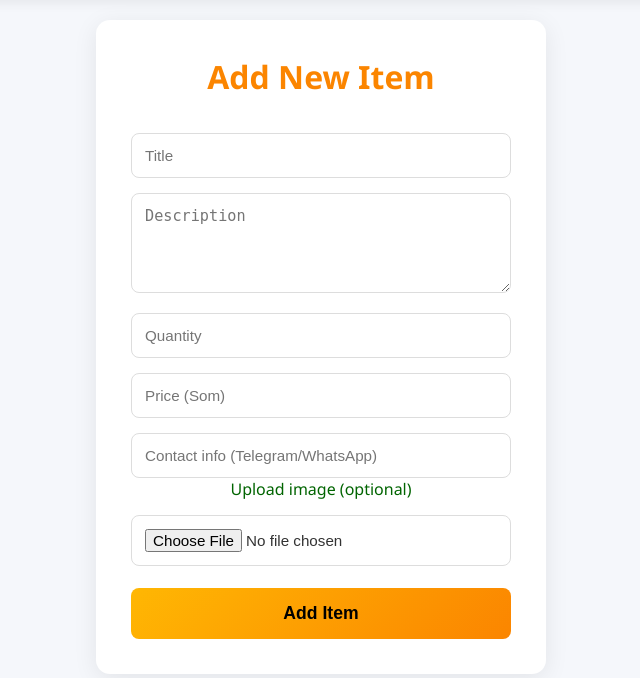
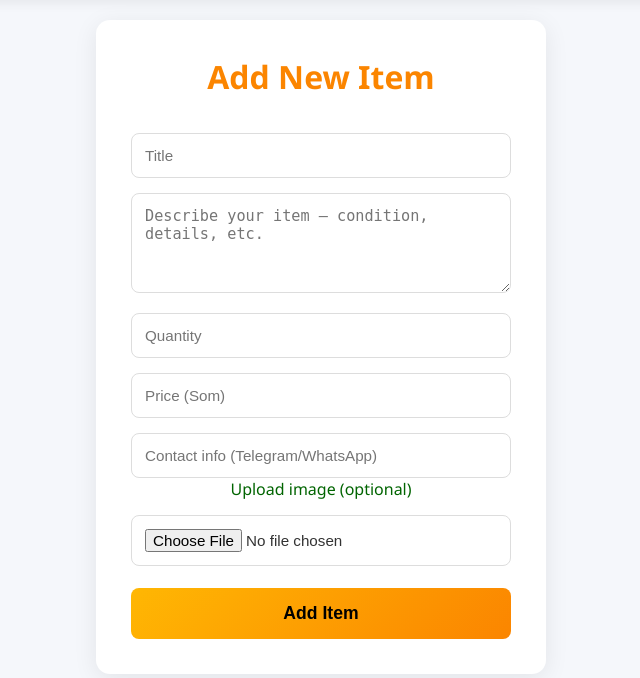
Before and after one commit to shomurodzoda-f-auca-2022/AUCA-Marketplace-Web-Platform, a Flask app: page /add_item in a window 1280 px wide. Shown: the part 65-743 px from the top of the page, without its empty margins (319-959 px from the left). Run offline with Flask 3, Linux system fonts and the light colour scheme; a user stored in the database is signed in.

Commit message:
Edit add_item description placeholder

```diff
--- a/app/templates/add_item.html
+++ b/app/templates/add_item.html
@@ -4,7 +4,7 @@
     <form method="POST" enctype="multipart/form-data">
         <h2>Add New Item</h2>
         <input type="text" name="title" placeholder="Title" required>
-        <textarea name="description" placeholder="Description"></textarea>
+        <textarea name="description" placeholder="Describe your item — condition, details, etc."></textarea>
         <input type="number" name="quantity" min="1" placeholder="Quantity" required>
         <input type="number" step="0.01" name="price" placeholder="Price (Som)" required>
         <input type="text" name="contact_info" placeholder="Contact info (Telegram/WhatsApp)" required>
```
